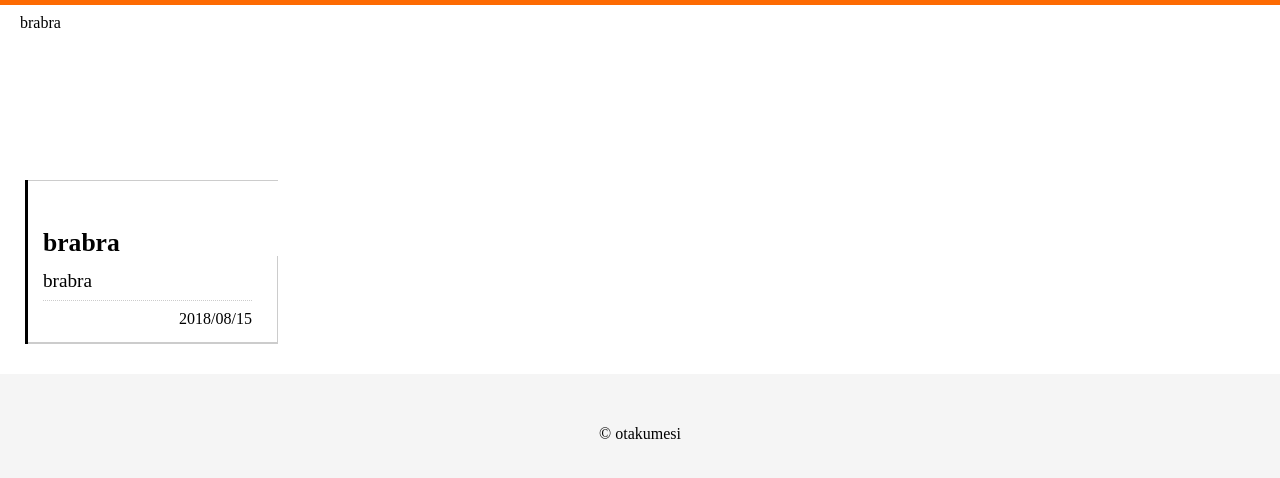
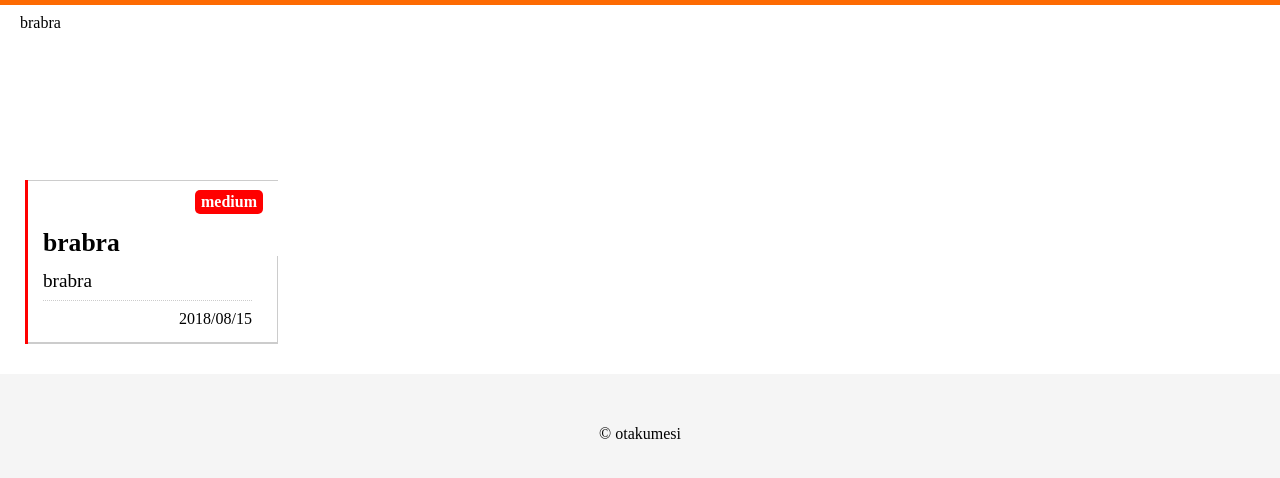
Before and after one commit to otakumesi/otakumesi.github.io, a React app: page / in a window 1280 px wide. Shown: the top 478 px of the page. Built offline with nearby package versions, Linux system fonts and the light colour scheme.

Commit message:
ContextAPIを使ってArticleを管理する

```diff
--- a/src/components/organisms/ArticleList.tsx
+++ b/src/components/organisms/ArticleList.tsx
@@ -1,17 +1,17 @@
 import * as React from 'react'
 import styled from 'styled-components'
 import Article from '../organisms/Article'
-import ArticleStore from '../../types/ArticleStore'
-
-interface Props {
-  articles: ArticleStore[]
-}
+import ArticlesContext from '../../stores/articlesContext'
 
 const ArticleListWrapper = styled.div``
 
-const ArticleList = ({articles}: Props) => (
+const ArticleList = () => (
   <ArticleListWrapper>
-    {articles.map(article => <Article key={article.uniqueKey} article={article} />)}
+        <ArticlesContext.Consumer>
+          { articles =>
+            articles.map(article => <Article key={article.uniqueKey} article={article} />)
+          }
+        </ArticlesContext.Consumer>
   </ArticleListWrapper>
 )
 
--- a/src/components/pages/IndexPage.tsx
+++ b/src/components/pages/IndexPage.tsx
@@ -6,27 +6,30 @@ import Header from '../organisms/Header'
 import Footer from '../organisms/Footer'
 import ArticleList from '../organisms/ArticleList'
 import ArticleStore from '../../types/ArticleStore'
-
-const articles:ArticleStore[] = [
-  {
-    uniqueKey: 'test',
-    media: 'medium',
-    date: '2018/08/15',
-    title: 'brabra',
-    description: 'brabra',
-    url: 'https://yahoo.co.jp'
-  }
-]
+import ArticlesContext from '../../stores/articlesContext'
 
 const PageWrapper = styled.div`
   padding: 20px 10px;
 `
 
+const articles:ArticleStore[] = [
+  { uniqueKey: 'test',
+    media: 'medium',
+    date: '2018/08/15',
+    title: 'brabra',
+    description: 'brabra',
+    url: 'https://yahoo.co.jp',
+    color: 'red'
+  }
+]
+
 const IndexPage = () => {
   return (
     <PageTemplate header={<Header />} footer={<Footer />}>
       <PageWrapper>
-        <ArticleList articles={articles} />
+        <ArticlesContext.Provider value={articles}>
+          <ArticleList />
+        </ArticlesContext.Provider>
       </PageWrapper>
     </PageTemplate>
   )
--- /dev/null
+++ b/src/stores/articlesContext.ts
@@ -0,0 +1,8 @@
+import * as React from 'react'
+import ArticleStore from '../types/ArticleStore'
+
+const initialArticles:ArticleStore[] = []
+
+const ArticlesContext = React.createContext<ArticleStore[]>(initialArticles)
+
+export default ArticlesContext
```
